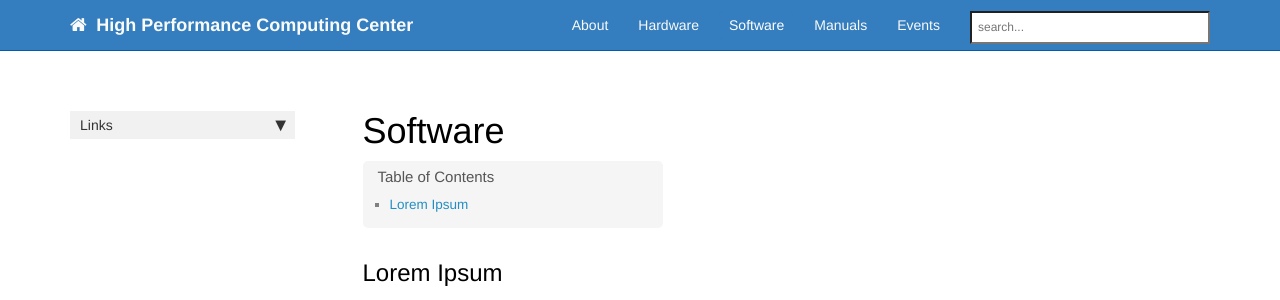
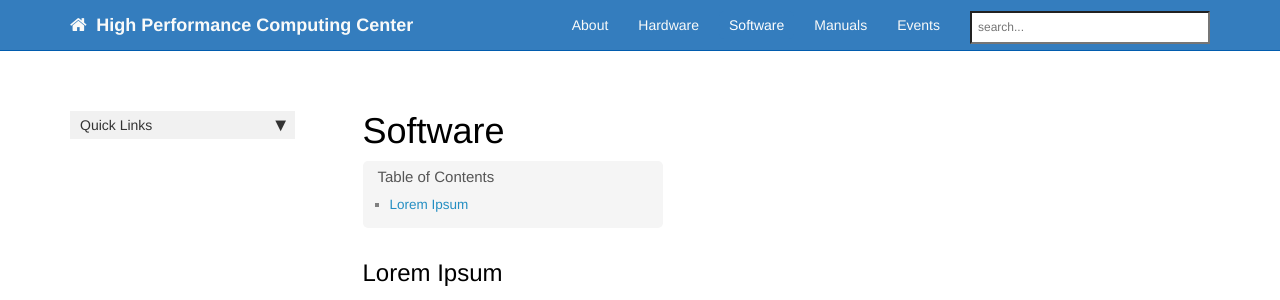
Before and after one commit to tgirke/rcf, a Jekyll site: the page built from software.md, in a window 1280 px wide. Shown: the top 300 px of the page. Built offline with Jekyll 4.4.1, drawn with Linux system fonts in a browser that asks for light colours; nearby versions of some CDN libraries; comment, search, counter and statistics services are not loaded.

Commit message:
Testing external links in sidebar, change post locationx

```diff
--- a/_data/sidebars/home_sidebar.yml
+++ b/_data/sidebars/home_sidebar.yml
@@ -5,12 +5,12 @@
   levels: one
   folders:
 
-  - title: Links
+  - title: Quick Links
     output: web
     folderitems:
     - title: Getting Started
       url: /manuals#getting-sarted
       output: web
     - title: Rates
-      url: http://biocluster.ucr.edu/~rkaundal/Documents/Recharge_Rates.pdf
+      url: "http://biocluster.ucr.edu/~rkaundal/Documents/Recharge_Rates.pdf"
       output: web
```
Also changed, not shown: _posts/events/2016-02-24-welcome.md (+1 -2 lines).
